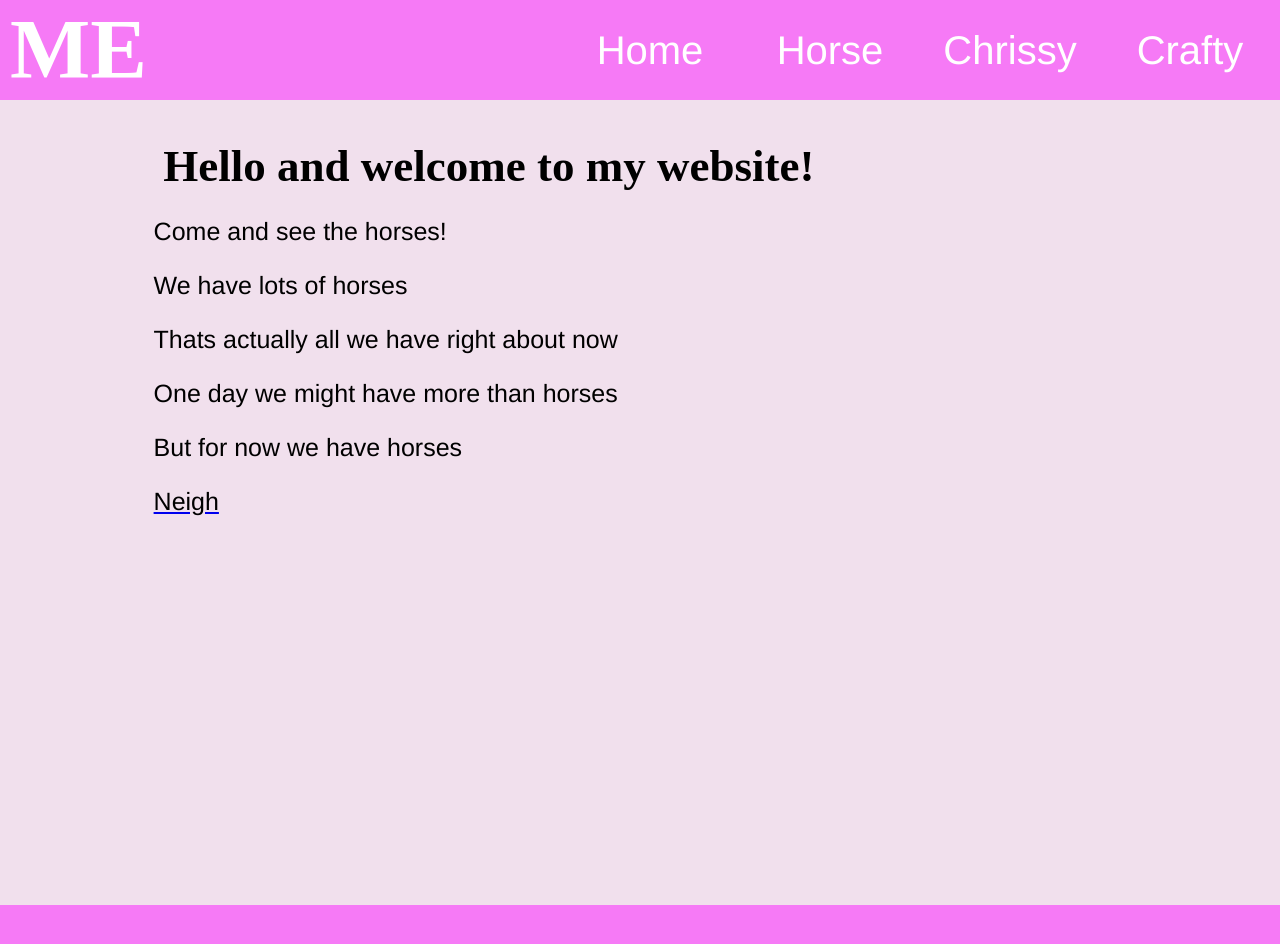
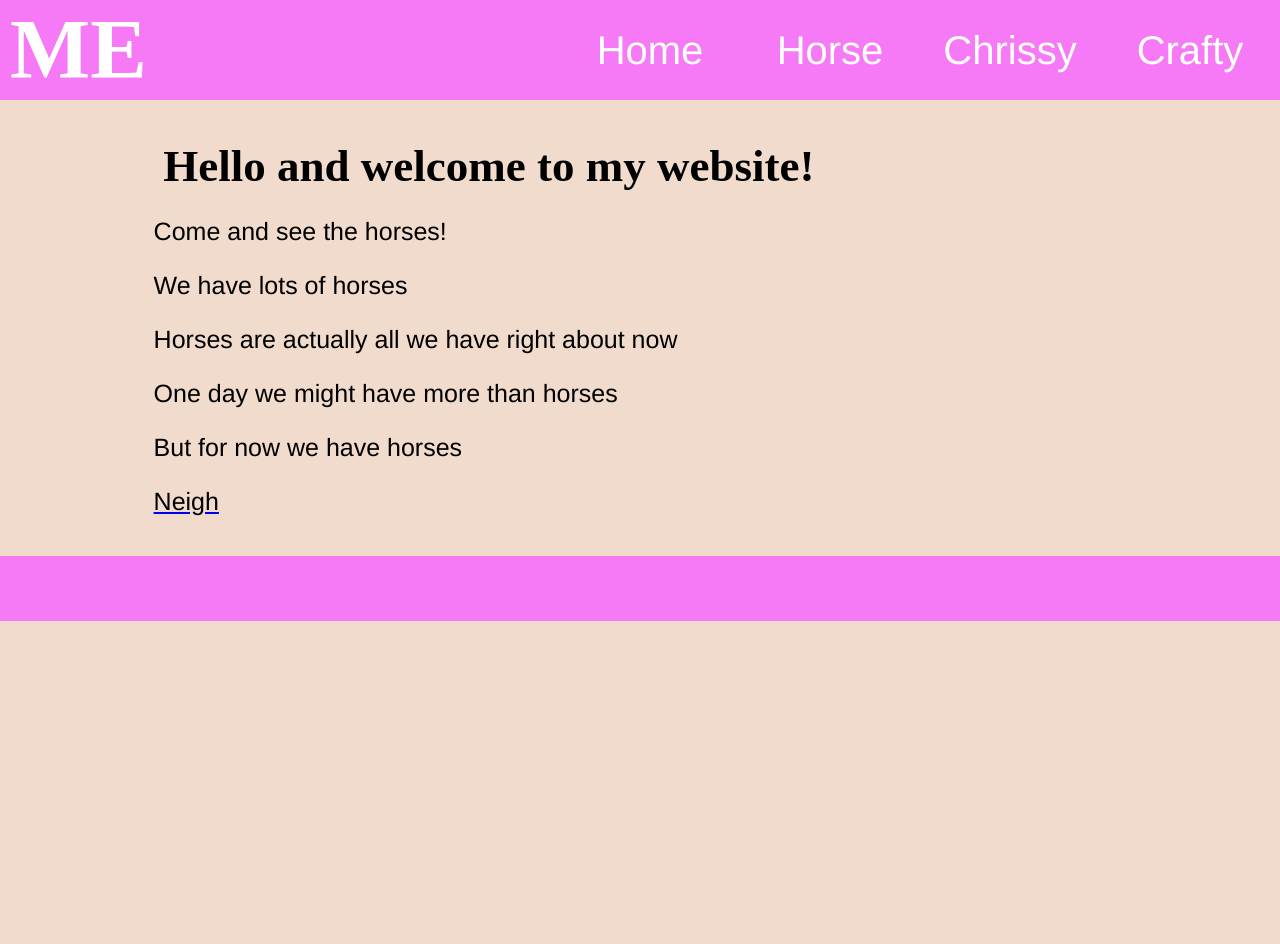
Before and after one commit to Christian-Irvine/svelte_2023_webdev1, a SvelteKit app: page / in a window 1280 px wide. Shown: the top 944 px of the page. After the commit the page ends 800 px from the top, so only its background shows below. Built offline with nearby package versions, Linux system fonts and the light colour scheme.

Commit message:
Tweeked the colour and size of borders for images

```diff
--- a/src/routes/+page.svelte
+++ b/src/routes/+page.svelte
@@ -2,25 +2,7 @@
 
 <p>Come and see the horses!</p>
 <p>We have lots of horses</p>
-<p>Thats actually all we have right about now</p>
+<p>Horses are actually all we have right about now</p>
 <p>One day we might have more than horses</p>
 <p>But for now we have horses</p>
 <a href="https://www.horse.com" target="_blank"><p>Neigh</p></a>
-<br>
-<br>
-<br>
-<br>
-<br>
-<br>
-<br>
-<br>
-<br>
-<br>
-<br>
-<br>
-<br>
-<br>
-<br>
-<br>
-<br>
-<br>
--- a/static/css/main.css
+++ b/static/css/main.css
@@ -1,11 +1,11 @@
 
     body {
         margin: 0;
-        background-color: rgb(241, 224, 237);
+        background-color: rgb(241, 219, 205);
     }
 
     .main{
-        background-color: rgb(241, 224, 237);
+        background-color: rgb(241, 219, 205);
         padding-left: 12%;
         padding-right: 12%;
     }
@@ -109,9 +109,9 @@
 
     img{
         width:55%;
-        border: 6px;
+        border: 12px;
         border-style: outset;
-        border-color: rgb(246, 122, 246);
+        border-color: orange;
     }
 
 
```
